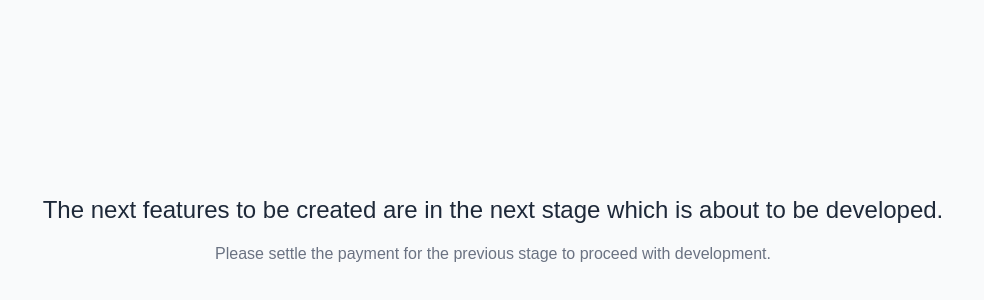
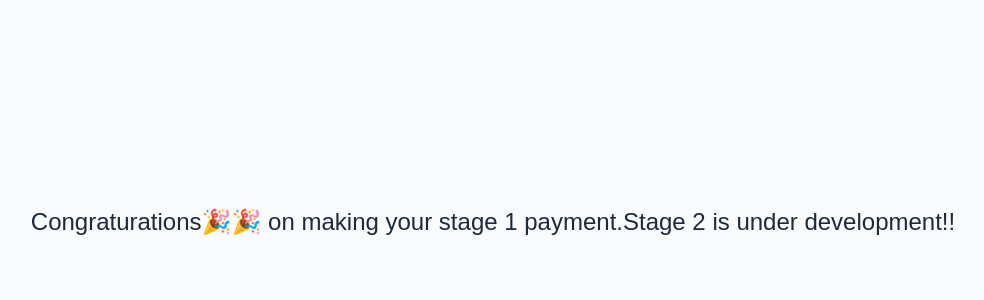
Before and after one commit to kinus-bit/client_ecommerce, a React (Vite) app in the folder frontend/: page /nextstage in a window 1280 px wide. Shown: the part 234-534 px from the top of the page, without its empty margins (147-1131 px from the left). Built offline with nearby package versions, Linux system fonts and the light colour scheme.

Commit message:
update page

```diff
--- a/frontend/src/pages/NextStagePage.jsx
+++ b/frontend/src/pages/NextStagePage.jsx
@@ -25,11 +25,9 @@ const NextStagePage = () => {
     <div className="flex justify-center items-center min-h-screen bg-gray-50 font-sans text-center p-5">
       <div>
         <p className="text-2xl text-gray-800 font-medium mb-4">
-          The next features to be created are in the next stage which is about to be developed.
+          Congraturations🎉🎉 on making your stage 1 payment.Stage 2 is under development!!
         </p>
-        <p className="text-base text-gray-500">
-          Please settle the payment for the previous stage to proceed with development.
-        </p>
+
       </div>
     </div>
   );
```
Also changed, not shown: 1 other file (tests, documents, lock files or other folders).
